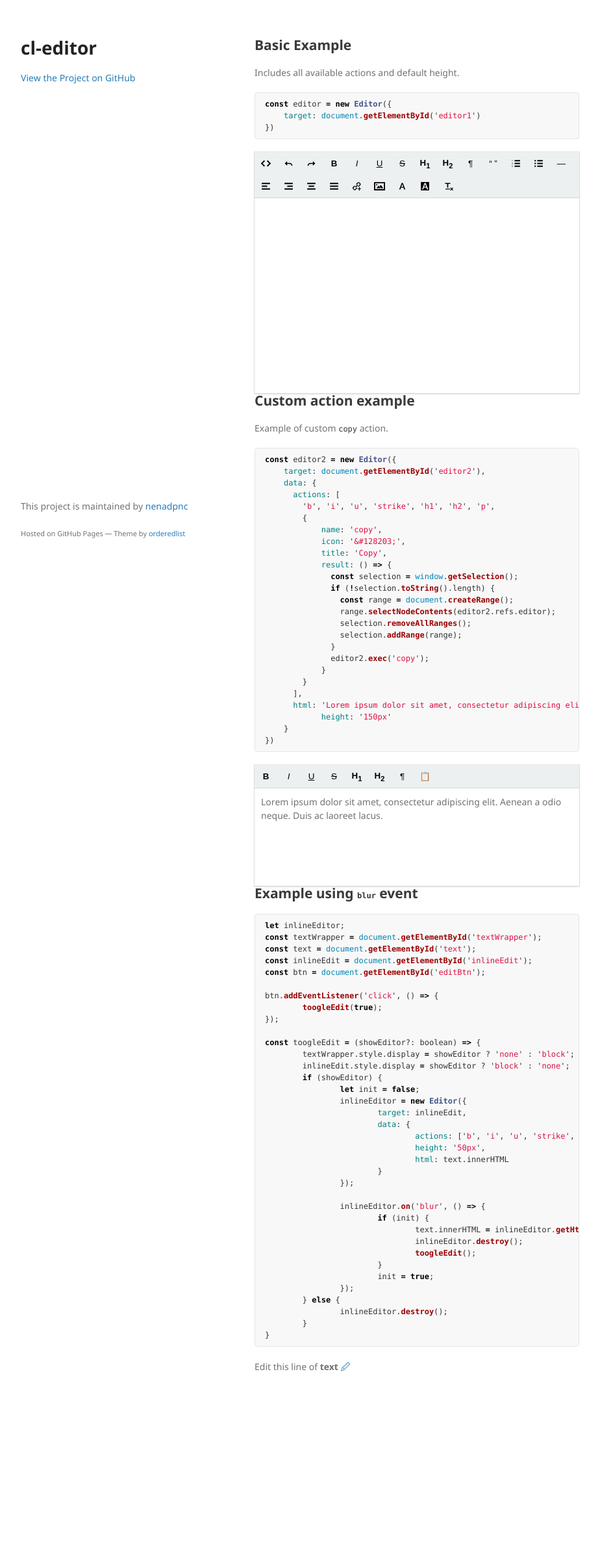
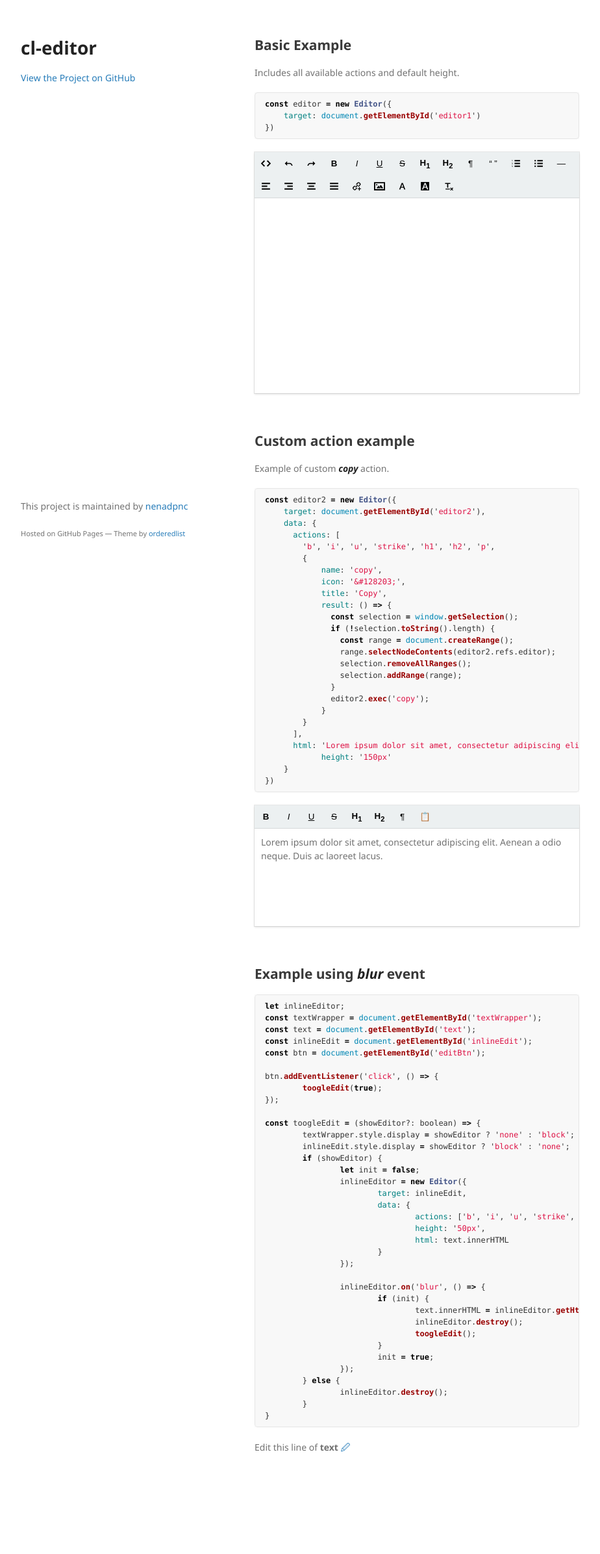
Before and after one commit to nenadpnc/cl-editor, a Jekyll site: the page built from index.md, in a window 1280 px wide. Shown: the whole page at 65% size, without its empty margins (178-1102 px from the left). Built offline with Jekyll 4.4.1, drawn with Linux system fonts in a browser that asks for light colours; the repository's description, which GitHub fills in, is left out; our own code applies the rules of GitHub Pages for plain Markdown files; before the commit the page ends 2163 px from its top, so only the background shows below that.

Commit message:
github page

````diff
--- a/index.md
+++ b/index.md
@@ -12,10 +12,12 @@ const editor = new Editor({
 })
 ```
 <div id="editor1"></div>
+<br>
+<br>
 
 ## [](#header-2)Custom action example
 
-Example of custom ```copy``` action.
+Example of custom _**copy**_ action.
 
 ```js
 const editor2 = new Editor({
@@ -46,8 +48,10 @@ const editor2 = new Editor({
 ```
 
 <div id="editor2"></div>
+<br>
+<br>
 
-## [](#header-2)Example using ```blur``` event
+## [](#header-2)Example using _**blur**_ event
 
 ```js
 let inlineEditor;
@@ -95,3 +99,8 @@ const toogleEdit = (showEditor?: boolean) => {
     </div>
     <div id="inlineEdit" style="display: none"></div>
 </div>
+
+<br>
+<br>
+<br>
+<br>
````
